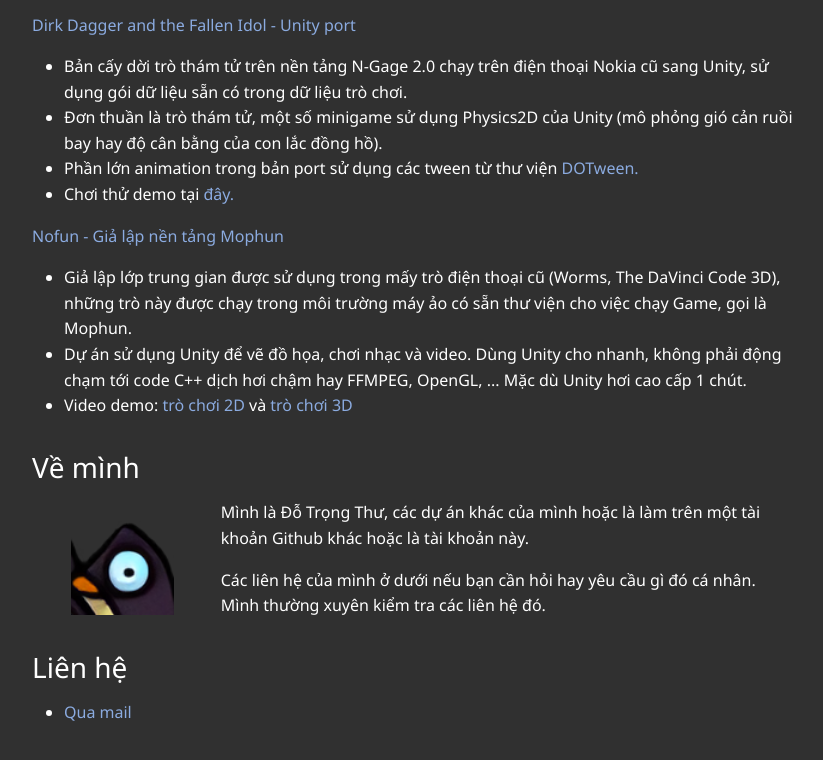
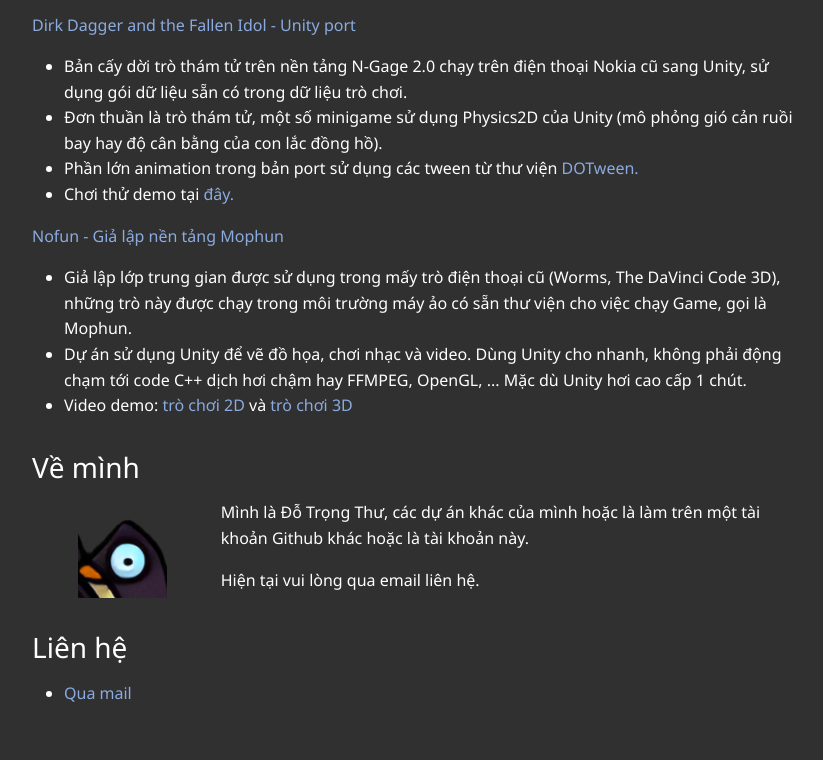
Before and after one commit to trongthu3212/trongthu3212.github.io, a plain HTML site: page index.html in a window 1280 px wide. Shown: the part 525-1285 px from the top of the page, without its empty margins (403-1226 px from the left). Drawn offline with Linux system fonts and the light colour scheme.

Commit message:
Update index.html

```diff
--- a/index.html
+++ b/index.html
@@ -92,7 +92,7 @@
                 </div>
                 <div class="col-9 ps-1">
                   <p>Mình là Đỗ Trọng Thư, các dự án khác của mình hoặc là làm trên một tài khoản Github khác hoặc là tài khoản này.</p>
-                  <p>Các liên hệ của mình ở dưới nếu bạn cần hỏi hay yêu cầu gì đó cá nhân. Mình thường xuyên kiểm tra các liên hệ đó.</p>
+                  <p>Hiện tại vui lòng qua email liên hệ.</p>
                 </div>
               </div>
             </div>
```
